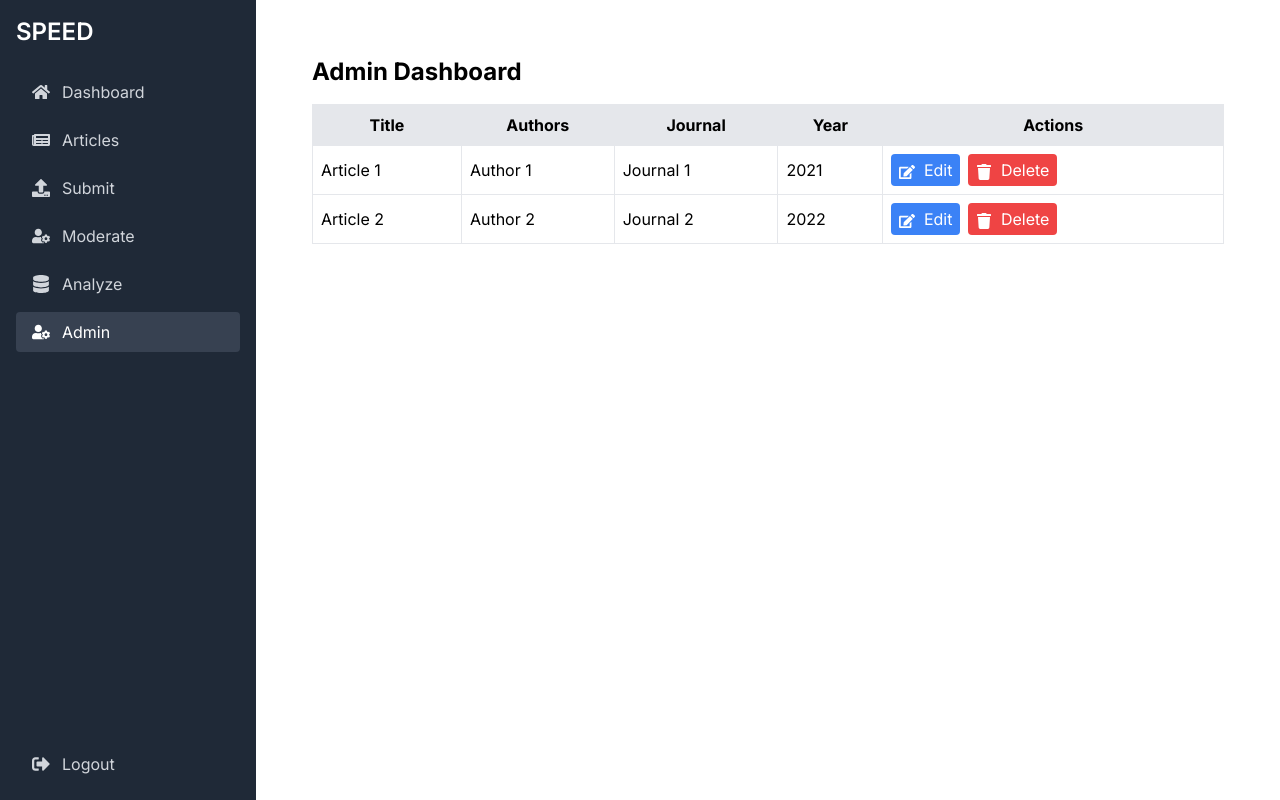
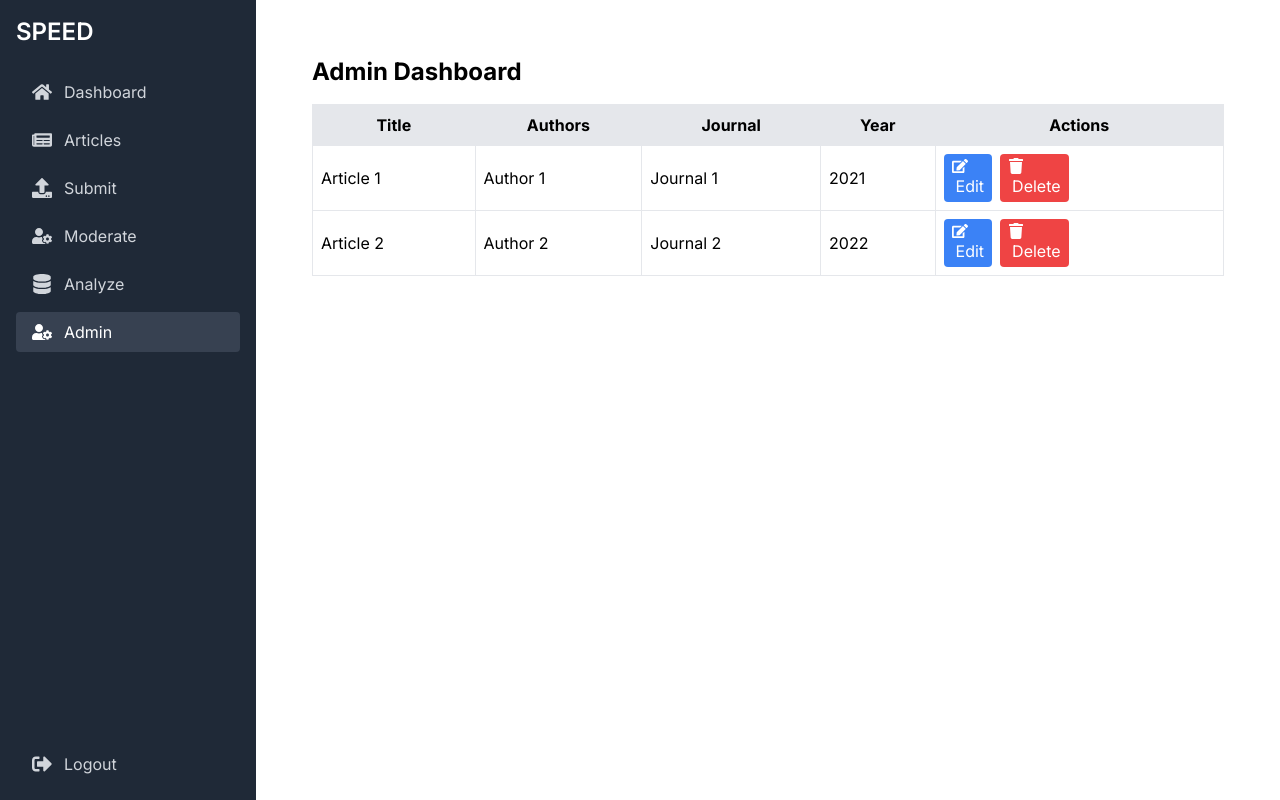
Before and after one commit to jarrettsanchez/W203_02, a Next.js app in the folder speed_frontend/: page /admin in a window 1280 px wide. Built offline with nearby package versions, Linux system fonts and the light colour scheme.

Commit message:
fixed the error with react icons and other problems

```diff
--- a/speed_frontend/src/app/admin/page.tsx
+++ b/speed_frontend/src/app/admin/page.tsx
@@ -17,7 +17,6 @@ export default function AdminPage() {
 
   useEffect(() => {
     // TODO: Fetch all articles
-    // This is a mock implementation
     setArticles([
       { id: '1', title: 'Article 1', authors: 'Author 1', journal: 'Journal 1', year: 2021 },
       { id: '2', title: 'Article 2', authors: 'Author 2', journal: 'Journal 2', year: 2022 },
@@ -67,7 +66,7 @@ export default function AdminPage() {
           </tr>
         </thead>
         <tbody>
-          {articles.map(article => (
+          {articles.map((article) => (
             <tr key={article.id}>
               <td className="border p-2">
                 {editingArticle?.id === article.id ? (
@@ -125,13 +124,19 @@ export default function AdminPage() {
                       onClick={handleSave}
                       className="bg-green-500 text-white px-2 py-1 rounded mr-2 hover:bg-green-600"
                     >
-                      <FaSave className="inline-block mr-1" /> Save
+                      <span className="inline mr-1">
+                      <FaSave size={16} />
+                    </span>
+                    Save
                     </button>
                     <button
                       onClick={handleCancel}
                       className="bg-gray-500 text-white px-2 py-1 rounded hover:bg-gray-600"
                     >
-                      <FaTimes className="inline-block mr-1" /> Cancel
+                      <span className="inline mr-1">
+                      <FaTimes size={16} />
+                    </span>
+                    Cancel
                     </button>
                   </>
                 ) : (
@@ -140,13 +145,18 @@ export default function AdminPage() {
                       onClick={() => handleEdit(article)}
                       className="bg-blue-500 text-white px-2 py-1 rounded mr-2 hover:bg-blue-600"
                     >
-                      <FaEdit className="inline-block mr-1" /> Edit
+                      <span className="inline mr-1">
+                      <FaEdit size={16} />
+                    </span> Edit
                     </button>
                     <button
                       onClick={() => handleDelete(article.id)}
                       className="bg-red-500 text-white px-2 py-1 rounded hover:bg-red-600"
                     >
-                      <FaTrash className="inline-block mr-1" /> Delete
+                    <span className="inline mr-1">
+                      <FaTrash size={16} />
+                    </span>
+                     Delete
                     </button>
                   </>
                 )}
--- a/speed_frontend/src/app/analyze/page.tsx
+++ b/speed_frontend/src/app/analyze/page.tsx
@@ -79,7 +79,10 @@ export default function AnalyzePage() {
                 onClick={handleSaveAnalysis}
                 className="mt-2 bg-blue-500 text-white px-4 py-2 rounded hover:bg-blue-600"
               >
-                <FaSave className="inline-block mr-2" /> Save Analysis
+                <span className="inline-block mr-2">
+              <FaSave size={16} />
+            </span>
+            Save Analysis
               </button>
             </>
           )}
--- a/speed_frontend/src/app/articles/page.tsx
+++ b/speed_frontend/src/app/articles/page.tsx
@@ -1,7 +1,7 @@
 'use client';
 
 import { useState, useEffect } from 'react';
-import { FaSearch, FaFilter } from 'react-icons/fa';
+import { FaSearch } from 'react-icons/fa';
 
 type Article = {
   id: string;
@@ -67,7 +67,9 @@ export default function ArticlesPage() {
               value={searchTerm}
               onChange={(e) => setSearchTerm(e.target.value)}
             />
-            <FaSearch className="absolute right-3 top-3 text-gray-400" />
+            <span className="absolute right-3 top-3 text-gray-400">
+              <FaSearch size={16} />
+            </span>
           </div>
         </div>
         <select
--- a/speed_frontend/src/app/components/SearchBar.tsx
+++ b/speed_frontend/src/app/components/SearchBar.tsx
@@ -1,27 +1,16 @@
-'use client';
+import { FaSearch } from 'react-icons/fa';
 
-import { useState } from 'react';
-
-const SearchBar = () => {
-  const [search, setSearch] = useState('');
-
-  const handleSearch = (e: React.FormEvent) => {
-    e.preventDefault();
-    // Implement search functionality here
-    console.log('Searching for:', search);
-  };
-
+export default function SearchBar() {
   return (
-    <form onSubmit={handleSearch} className="mb-4">
+    <div className="relative mb-4">
       <input
         type="text"
         placeholder="Search articles..."
-        value={search}
-        onChange={(e) => setSearch(e.target.value)}
-        className="w-full px-4 py-2 border rounded-lg"
+        className="w-full pl-10 pr-4 py-2 border rounded-md focus:outline-none focus:ring-2 focus:ring-blue-500"
       />
-    </form>
+      <span className="absolute left-3 top-1/2 transform -translate-y-1/2 text-gray-400">
+        <FaSearch size={16} />
+      </span>
+    </div>
   );
-};
-
-export default SearchBar;
+}
--- a/speed_frontend/src/app/components/Sidebar.tsx
+++ b/speed_frontend/src/app/components/Sidebar.tsx
@@ -4,7 +4,7 @@ import Link from 'next/link';
 import { usePathname } from 'next/navigation';
 import { FaHome, FaNewspaper, FaUpload, FaUserCog, FaDatabase, FaSignOutAlt } from 'react-icons/fa';
 
-const NavItem = ({ href, icon, children }: { href: string; icon: React.ReactNode; children: React.ReactNode }) => {
+const NavItem = ({ href, icon: Icon, children }: { href: string; icon: React.ElementType; children: React.ReactNode }) => {
   const pathname = usePathname();
   const isActive = pathname === href;
 
@@ -15,7 +15,7 @@ const NavItem = ({ href, icon, children }: { href: string; icon: React.ReactNode
         isActive ? 'bg-gray-700 text-white' : 'text-gray-300 hover:bg-gray-700 hover:text-white'
       }`}
     >
-      {icon}
+      <Icon size={20} />
       <span>{children}</span>
     </Link>
   );
@@ -28,16 +28,16 @@ export default function Sidebar() {
         <h1 className="text-2xl font-semibold">SPEED</h1>
       </div>
       <nav className="space-y-2">
-        <NavItem href="/dashboard" icon={<FaHome className="text-lg" />}>Dashboard</NavItem>
-        <NavItem href="/articles" icon={<FaNewspaper className="text-lg" />}>Articles</NavItem>
-        <NavItem href="/submit" icon={<FaUpload className="text-lg" />}>Submit</NavItem>
-        <NavItem href="/moderate" icon={<FaUserCog className="text-lg" />}>Moderate</NavItem>
-        <NavItem href="/analyze" icon={<FaDatabase className="text-lg" />}>Analyze</NavItem>
-        <NavItem href="/admin" icon={<FaUserCog className="text-lg" />}>Admin</NavItem>
+        <NavItem href="/dashboard" icon={FaHome}>Dashboard</NavItem>
+        <NavItem href="/articles" icon={FaNewspaper}>Articles</NavItem>
+        <NavItem href="/submit" icon={FaUpload}>Submit</NavItem>
+        <NavItem href="/moderate" icon={FaUserCog}>Moderate</NavItem>
+        <NavItem href="/analyze" icon={FaDatabase}>Analyze</NavItem>
+        <NavItem href="/admin" icon={FaUserCog}>Admin</NavItem>
       </nav>
       <div className="absolute bottom-4">
         <button className="flex items-center space-x-3 py-2 px-4 rounded transition duration-200 text-gray-300 hover:bg-gray-700 hover:text-white">
-          <FaSignOutAlt className="text-lg" />
+          <FaSignOutAlt size={20} />
           <span>Logout</span>
         </button>
       </div>
--- a/speed_frontend/src/app/dashboard/page.tsx
+++ b/speed_frontend/src/app/dashboard/page.tsx
@@ -77,9 +77,9 @@ export default function DashboardPage() {
                   submission.status === 'approved' ? 'bg-green-100 text-green-800' :
                   'bg-red-100 text-red-800'
                 }`}>
-                  {submission.status === 'pending' && <FaClipboardList className="inline mr-1" />}
-                  {submission.status === 'approved' && <FaCheckCircle className="inline mr-1" />}
-                  {submission.status === 'rejected' && <FaTimesCircle className="inline mr-1" />}
+                  {submission.status === 'pending' && <FaClipboardList size={12} />}
+                  {submission.status === 'approved' && <FaCheckCircle size={12} />}
+                  {submission.status === 'rejected' && <FaTimesCircle size={12} />}
                   {submission.status}
                 </span>
               </li>
--- a/speed_frontend/src/app/moderate/page.tsx
+++ b/speed_frontend/src/app/moderate/page.tsx
@@ -44,13 +44,19 @@ export default function ModeratePage() {
                 onClick={() => handleModeration(article.id, 'approve')}
                 className="bg-green-500 text-white px-4 py-2 rounded mr-2 hover:bg-green-600"
               >
-                <FaCheck className="inline-block mr-2" /> Approve
+                <span className="inline-block mr-2">
+                  <FaCheck size={16} />
+                </span>
+                 Approve
               </button>
               <button
                 onClick={() => handleModeration(article.id, 'reject')}
                 className="bg-red-500 text-white px-4 py-2 rounded hover:bg-red-600"
               >
-                <FaTimes className="inline-block mr-2" /> Reject
+                <span className="inline-block mr-2">
+                  <FaTimes size={16} />
+                </span>
+                 Reject
               </button>
             </div>
           </div>
--- a/speed_frontend/src/app/submit/page.tsx
+++ b/speed_frontend/src/app/submit/page.tsx
@@ -103,7 +103,10 @@ export default function SubmitPage() {
           required
         />
         <button type="submit" className="bg-blue-500 text-white px-4 py-2 rounded hover:bg-blue-600">
-          <FaUpload className="inline-block mr-2" /> Submit Article
+        <span className="inline-block mr-2">
+            <FaUpload size={16} />
+          </span>
+           Submit Article
         </button>
       </form>
     </div>
```
Also changed, not shown: speed_frontend/src/app/page.tsx (+6 -7 lines), 2 other files (tests, documents, lock files or other folders).
